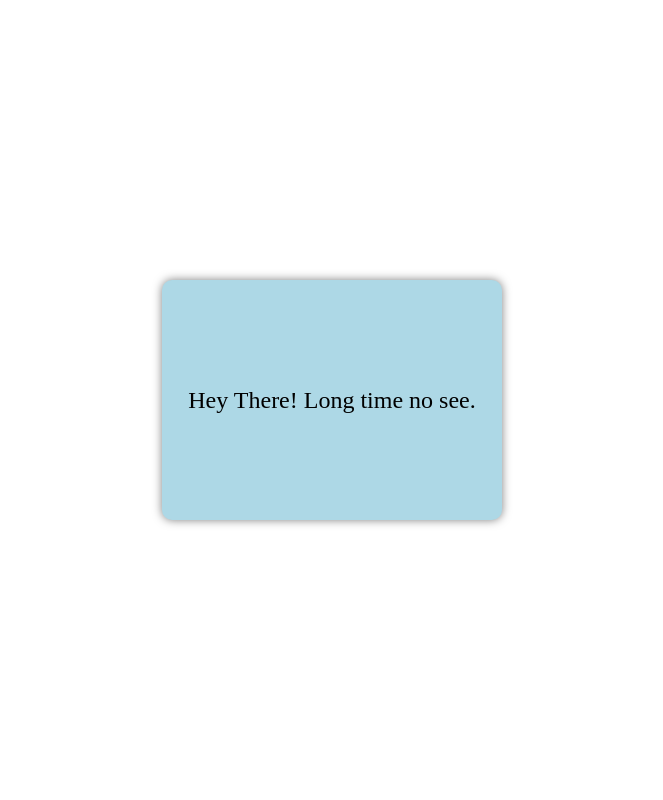
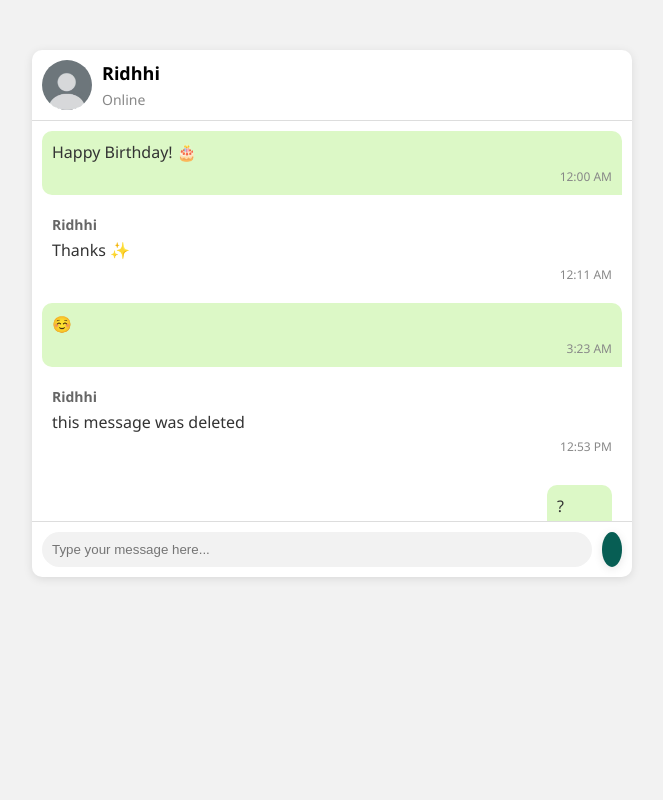
Before and after one commit to shabazgit/shabazgit.github.io, a plain HTML site: page index.html in a window 1280 px wide. Shown: the whole page, without its empty margins (308-971 px from the left). Drawn offline with Linux system fonts and the light colour scheme.

Commit message:
Add files via upload

```diff
--- a/index.html
+++ b/index.html
@@ -1,75 +1,114 @@
 <!DOCTYPE html>
 <html>
 <head>
-	<title>Website</title>
-	<style>
-		body {
-			background-color: white;
-		}
+	<title>WhatsApp Chat Screen</title>
+	<link rel="stylesheet" type="text/css" href="style.css">
+</head>
+<body>
+	<div class="chatbox">
+		<div class="chatbox-header">
+			<img src="profile.jpg" alt="Profile Picture">
+			<div class="chatbox-header-text">
+				<h2>Ridhhi</h2>
+				<p>Online</p>
+			</div>
+			<div class="chatbox-header-icons">
+				<i class="fa fa-search"></i>
+				<i class="fa fa-ellipsis-v"></i>
+			</div>
+		</div>
 
-		.dialog-box {
-			position: absolute;
-			top: 50%;
-			left: 50%;
-			transform: translate(-50%, -50%);
-			width: 300px;
-			height: 200px;
-			background-color: lightblue;
-			border-radius: 10px;
-			display: flex;
-			justify-content: center;
-			align-items: center;
-			font-size: 24px;
-			text-align: center;
-			padding: 20px;
-			box-shadow: 0 0 10px rgba(0, 0, 0, 0.5);
-			animation-name: fade-in;
-			animation-duration: 2s;
-			animation-fill-mode: forwards;
-			animation-delay: 0s;
-		}
 
-		@keyframes fade-in {
-			from {
-				opacity: 0;
-			}
-			to {
-				opacity: 1;
-			}
-		}
-	</style>
-	<script>
-		function displayDialog1() {
-			var dialogBox = document.createElement("div");
-			dialogBox.setAttribute("class", "dialog-box");
-			dialogBox.innerText = "Hey There! Long time no see.";
-			document.body.appendChild(dialogBox);
-			setTimeout(function() {
-				window.location.href = "page2.html";
-			}, 10000);
-		}
+		<div class="chatbox-body">
+			<div class="message sent">
+				<div class="message-content">Happy Birthday! 🎂</div>
+				<div class="message-timestamp">12:00 AM</div>
+			</div>
+			<div class="message received">
+				<div class="message-sender">Ridhhi</div>
+				<div class="message-content">Thanks ✨</div>
+				<div class="message-timestamp">12:11 AM</div>
+			</div>
+			<div class="message sent">
+				<div class="message-content">☺️</div>
+				<div class="message-timestamp">3:23 AM</div>
+			</div>
+			<div class="message received">
+				<div class="message-sender">Ridhhi</div>
+				<div class="message-content">this message was deleted</div>
+				<div class="message-timestamp">12:53 PM</div>
+			</div>
+			<div class="message received">
+				<div class="message sent">
+					<div class="message-content">?</div>
+					<div class="message-timestamp">1:35 PM</div>
+				</div>
+				<div class="message-sender">Ridhhi</div>
+				<div class="message-content">Tum kuch mere naam se order Kia tha?</div>
+				<div class="message-timestamp">1:54 PM</div>
+			</div>
+			<div class="message sent">
+				<div class="message-content">kya?kab?</div>
+				<div class="message-timestamp">2:05 PM</div>
+			</div>
+			<div class="message received">
+				<div class="message-sender">Ridhhi</div>
+				<div class="message-content">you sure?</div>
+				<div class="message-timestamp">2:10 PM</div>
+			</div>
+			<div class="message received">
+				<div class="message-sender">Ridhhi</div>
+				<div class="message-content">it was pre-paid</div>
+				<div class="message-timestamp">2:10 PM</div>
+			</div>
+			<div class="message sent">
+				<div class="message-content">Idk if it was prepaid</div>
+				<div class="message-timestamp">2:16 PM</div>
+			</div>
+			<div class="message sent">
+				<div class="message-content">Might be a gift ig</div>
+				<div class="message-timestamp">2:16 PM</div>
+			</div>
+			<div class="message received">
+				<div class="message-sender">Ridhhi</div>
+				<div class="message-content">vo tum hi bheja na?</div>
+				<div class="message-timestamp">2:17 PM</div>
+			</div>
 
-		function displayDialog2() {
-			var dialogBox = document.createElement("div");
-			dialogBox.setAttribute("class", "dialog-box");
-			dialogBox.innerText = "It's been a rough month for me without you.";
-			document.body.appendChild(dialogBox);
-			setTimeout(function() {
-				window.location.href = "page3.html";
-			}, 20000);
-		}
+			<div class="message received">
+				<div class="message-sender">Ridhhi</div>
+				<div class="message-content">just wanted to confirm</div>
+				<div class="message-timestamp">2:17 PM</div>
+			</div>
 
-		function displayDialog3() {
-			var dialogBox = document.createElement("div");
-			dialogBox.setAttribute("class", "dialog-box");
-			dialogBox.innerText = "I am really sorry Ajhumma.";
-			document.body.appendChild(dialogBox);
-			setTimeout(function() {
-				window.location.href = "index.html";
-			}, 20000);
-		}
-	</script>
-</head>
-<body onload="displayDialog1()">
+			<div class="message sent">
+				<div class="message-content">Ha</div>
+				<div class="message-timestamp">2:36 PM</div>
+			</div>
+			<div class="message received">
+				<div class="message-sender">Ridhhi</div>
+				<div class="message-content">Okay thanks  👍</div>
+				<div class="message-timestamp">2:39 PM</div>
+			</div>
+			<div class="message sent">
+				<div class="message-content"><a href="https://www.amazon.jobs/en/jobs/2362178/production-planning-analyst-production-planning-team">https://www.amazon.jobs/en/jobs/2362178/production-planning-analyst-production-planning-team </a></div>
+				<div class="message-timestamp">5:11 PM</div>
+			</div>
+			<div class="message sent">
+				<div class="message-content">Just wanted to you to fill out the above form Thats it no wrong intentions</div>
+				<div class="message-timestamp">10:31 AM</div>
+			</div>
+			<div class="message sent">
+				<div class="message-content">I didn't have a clue how to contact you, So sent you this</div>
+				<div class="message-timestamp">10:32 PM</div>
+			</div>
+		</div>
+		<div class="chatbox-footer">
+			<form>
+				<input type="text" placeholder="Type your message here...">
+				<button><i class="fa fa-paper-plane"></i></button>
+			</form>
+		</div>
+	</div>
 </body>
 </html>
--- a/style.css
+++ b/style.css
@@ -1,58 +1,132 @@
-body {
-    background-color: #fff;
+* {
+	margin: 0;
+	padding: 0;
+	box-sizing: border-box;
 }
 
-  .dialogue-box {
-    width: 80%;
-    max-width: 400px;
-    margin: 100px auto;
-    padding: 30px;
-    border-radius: 10px;
-    box-shadow: 0px 0px 15px 0px rgba(0, 0, 0, 0.1);
-    background-color: lightblue;
+body {
+	background-color: #f2f2f2;
 }
 
-  .dialogue-box p {
-    font-size: 24px;
-    font-weight: bold;
-    text-align: center;
+.chatbox {
+	margin: 50px auto;
+	max-width: 600px;
+	background-color: #fff;
+	border-radius: 10px;
+	box-shadow: 0px 2px 10px rgba(0,0,0,0.1);
+	font-family: 'Segoe UI', sans-serif;
 }
 
-  .button-container {
-    margin-top: 30px;
+.chatbox-header {
 	display: flex;
-    justify-content: center;
+	align-items: center;
+	padding: 10px;
+	border-bottom: 1px solid #ddd;
 }
 
-  .button {
-    display: inline-block;
-    padding: 10px 20px;
-    border-radius: 5px;
+.chatbox-header img {
+	width: 50px;
+	height: 50px;
+	border-radius: 50%;
+	margin-right: 10px;
+}
+
+.chatbox-header-text h2 {
 	font-size: 18px;
 	font-weight: bold;
-    text-align: center;
-    color: #fff;
-    background-color: #3498db;
+	margin-bottom: 5px;
+}
+
+.chatbox-header-text p {
+	font-size: 14px;
+	color: #888;
+}
+
+.chatbox-header-icons {
+	margin-left: auto;
+	display: flex;
+	align-items: center;
+}
+
+.chatbox-header-icons i {
+	font-size: 20px;
+	color: #888;
+	margin-right: 10px;
 	cursor: pointer;
 }
 
-  .yes-button {
-    background-color: #2ecc71;
+.chatbox-body {
+	padding: 10px;
+	max-height: 400px;
+	overflow-y: auto;
+}
+
+.message {
+	display: flex;
+	flex-direction: column;
+	padding: 10px;
+	margin-bottom: 10px;
+}
+
+.message.sent {
+	align-self: flex-end;
+	background-color: #dcf8c6;
+	border-radius: 10px 10px 0 10px;
+}
+
+.message.received {
+	align-self: flex-start;
+	background-color: #fff;
+	border-radius: 10px 10px 10px 0;
+}
+
+.message-sender {
+	font-size: 14px;
+	font-weight: bold;
+	color: #666;
+	margin-bottom: 5px;
+}
+
+.message-content {
+	font-size: 16px;
+	color: #333;
+}
+
+.message-timestamp {
+	font-size: 12px;
+	color: #888;
+	margin-top: 5px;
+	align-self: flex-end;
+}
+
+.chatbox-footer {
+	padding: 10px;
+	border-top: 1px solid #ddd;
+}
+
+.chatbox-footer form {
+	display: flex;
+}
+
+.chatbox-footer input[type="text"] {
+	flex: 1;
+	padding: 10px;
+	border-radius: 20px;
+	border: none;
+	background-color: #f2f2f2;
 	margin-right: 10px;
 }
 
-  .no-button {
-    background-color: #e74c3c;
+.chatbox-footer button {
+	border: none;
+	background-color: #075e54;
+	color: #fff;
+	padding: 10px;
+	border-radius: 50%;
+	cursor: pointer;
+	box-shadow: 0px 2px 10px rgba(0,0,0,0.1);
 }
-  button {
 
-    margin: 0 auto;
-    font-size: 20px;
-    padding: 10px 50px;
-    margin-left: 40px;
+.chatbox-footer button:hover {
+	background-color: #128c7e;
 }
-  button:hover {
-    background-color: #fff;
-    color: #000;
-
-  }
```
Also changed, not shown: profile.jpg (added). Lines whose indentation alone changed are shown as unchanged.
